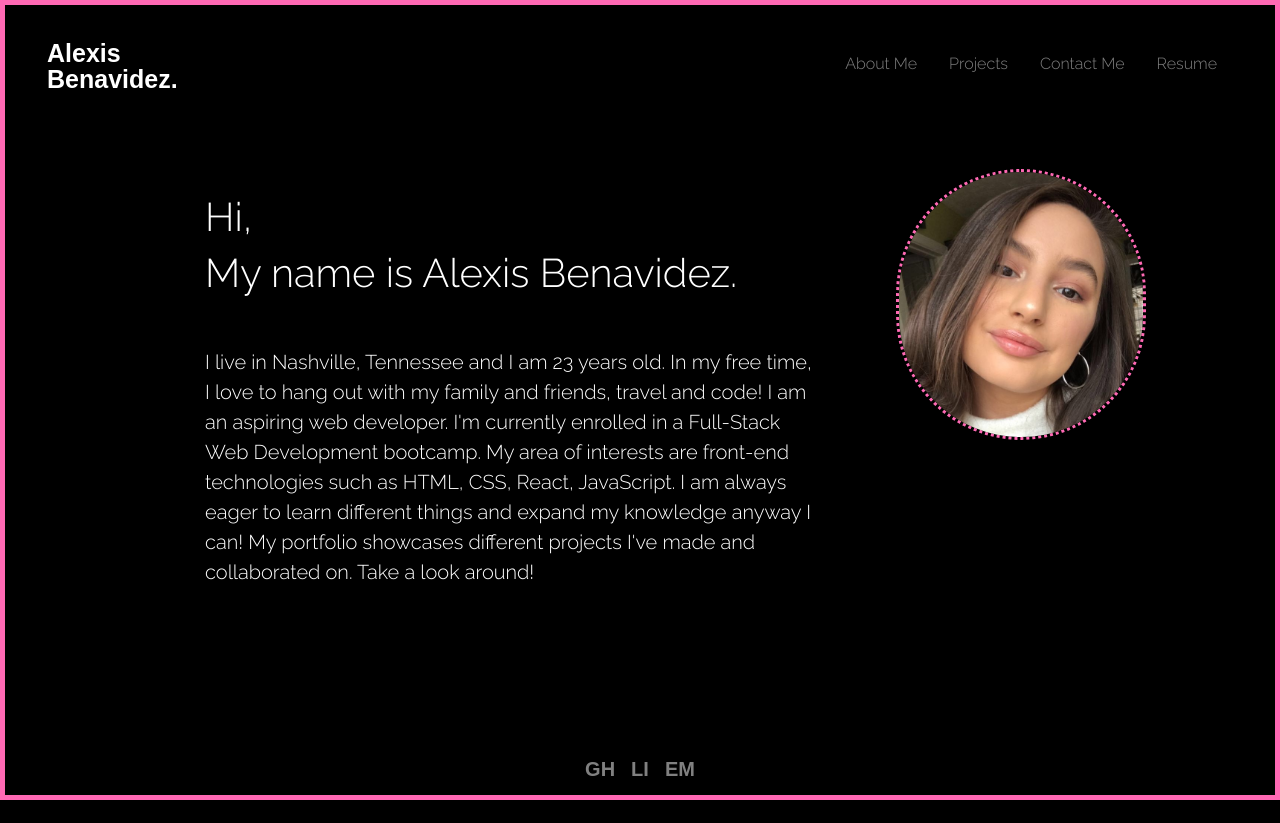
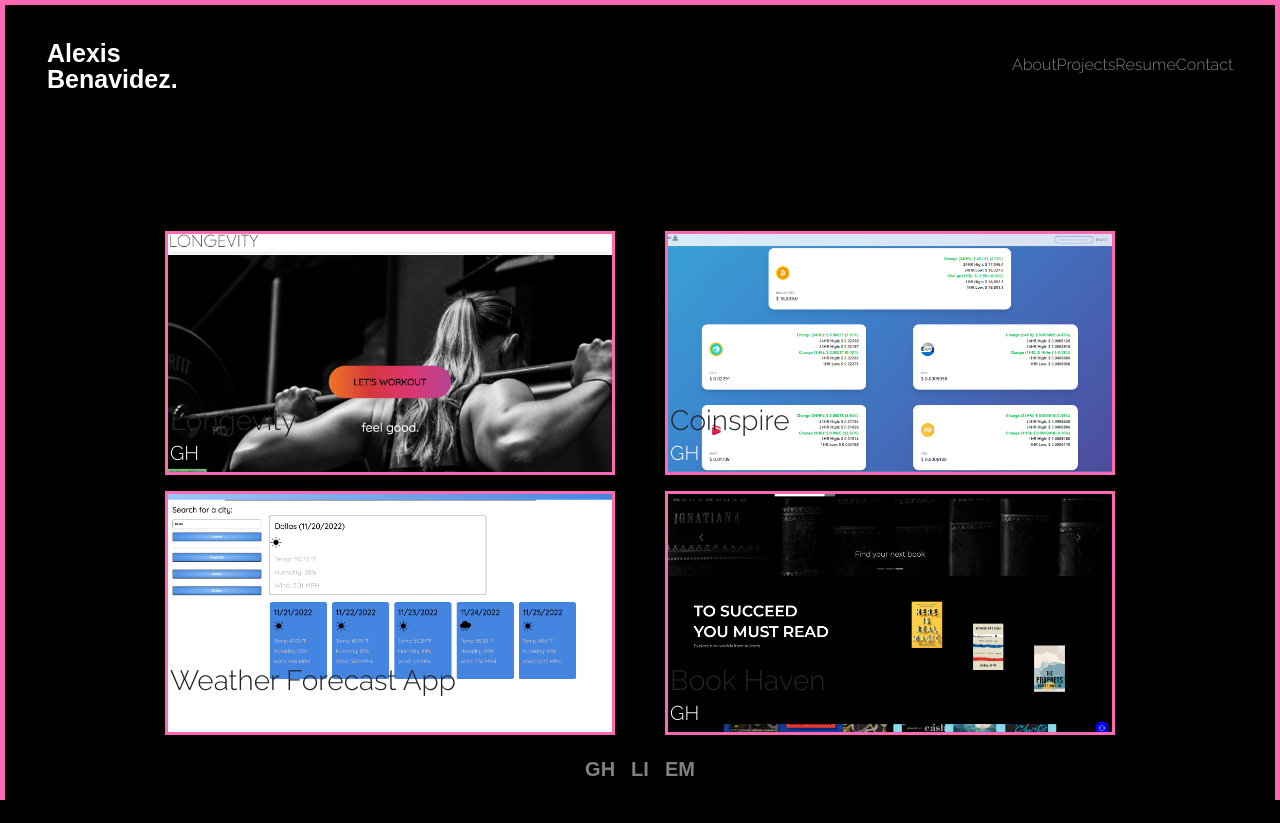
Before and after one commit to alexisbenavidez99/my_portfolio, a React (Create React App) app: page /projects in a window 1280 px wide. Before the commit the page ends 800 px from the top, so only its background shows below. Built offline with nearby package versions, Linux system fonts and the light colour scheme; a web font is replaced by a local one.

Commit message:
added react-router-dom and navigation

```diff
--- a/src/App.css
+++ b/src/App.css
@@ -128,8 +128,7 @@ label,
 }
 
 .work-container img {
-    filter: brightness(80%);
-    border: 2px solid hotpink;
+    border: 3px solid hotpink;
     width: 100%;
     height: 100%;
     object-fit: cover;
@@ -137,7 +136,7 @@ label,
 }
 
 .work-container img:hover {
-    filter: brightness(100%);
+    box-shadow: 0 0 30px rgba(255, 4, 167, 0.877);
 }
 
 .work-container p {
--- a/src/App.js
+++ b/src/App.js
@@ -1,6 +1,19 @@
 import React from "react";
-import PortfolioContainer from "./components/PortfolioContainer";
+import Navbar from "./components/NavTabs";
+import Footer from "./components/Footer";
+import { BrowserRouter as Router } from "react-router-dom";
+import AnimatedRoutes from "./components/AnimatedRoutes";
 
-const App = () => <PortfolioContainer />;
+function App() {
+    return (
+        <div className="App">
+            <Router>
+                <Navbar />
+                <AnimatedRoutes />
+                <Footer />
+            </Router>
+        </div>
+    )
+}
 
 export default App;
--- /dev/null
+++ b/src/components/AnimatedRoutes.js
@@ -0,0 +1,25 @@
+import React from "react";
+import { Route, Routes, useLocation } from "react-router-dom";
+import About from "./pages/About";
+import Projects from "./pages/Projects";
+import Resume from "./pages/Resume";
+import Contact from "./pages/Contact";
+
+import { AnimatePresence } from 'framer-motion';
+
+function AnimatedRoutes() {
+    const location = useLocation();
+
+    return (
+        <AnimatePresence>
+            <Routes location={location} key={location.pathname}>
+                <Route path="/about" element={<About />} />
+                <Route path="/projects" element={<Projects />} />
+                <Route path="/resume" element={<Resume />} />
+                <Route path="/contact" element={<Contact />} />
+            </Routes>
+        </AnimatePresence>
+    );
+}
+
+export default AnimatedRoutes;
--- a/src/components/NavTabs.js
+++ b/src/components/NavTabs.js
@@ -1,6 +1,7 @@
 import React from 'react';
+import { Link } from "react-router-dom";
 
-export default function NavTabs({ currentPage, handlePageChange }) {
+export default function NavTabs() {
     return (
         <div>
             <nav className="navbar navbar-expand-lg navbar-dark bg-black">
@@ -15,36 +16,16 @@ export default function NavTabs({ currentPage, handlePageChange }) {
                     <div className="collapse navbar-collapse justify-content-end" id="navbarNav">
                         <ul className="nav">
                             <li className="nav-item">
-                                <a
-                                    className={currentPage === 'About' ? 'nav-link active' : 'nav-link'}
-                                    href="#about-me"
-                                    onClick={() => handlePageChange('About')}
-                                >About Me
-                                </a>
+                                <Link to="/about"> About </Link>
                             </li>
                             <li className="nav-item">
-                                <a
-                                    className={currentPage === 'Projects' ? 'nav-link active' : 'nav-link'}
-                                    href="#projects"
-                                    onClick={() => handlePageChange('Projects')}
-                                >Projects
-                                </a>
+                            <Link to="/projects"> Projects </Link>
                             </li>
                             <li className="nav-item">
-                                <a
-                                    className={currentPage === 'Contact' ? 'nav-link active' : 'nav-link'}
-                                    href="#contact"
-                                    onClick={() => handlePageChange('Contact')}
-                                >Contact Me
-                                </a>
+                            <Link to="/resume"> Resume </Link>
                             </li>
                             <li className="nav-item">
-                                <a
-                                    className={currentPage === 'Resume' ? 'nav-link active' : 'nav-link'}
-                                    href="#resume"
-                                    onClick={() => handlePageChange('Resume')}
-                                >Resume
-                                </a>
+                            <Link to="/contact"> Contact </Link>
                             </li>
                         </ul>
                     </div>
--- a/src/components/PortfolioContainer.js
+++ b/src/components/PortfolioContainer.js
@@ -28,7 +28,7 @@ export default function PortfolioContainer() {
 
     return (
         <div>
-            <NavTabs currentPage={currentPage} handlePageChange={handlePageChange} />
+            <NavTabs currentPage={currentPage} handlePageChange={handlePageChange}/>
             <Footer currentPage={currentPage} />
             {renderPage()}
         </div>
--- a/src/index.js
+++ b/src/index.js
@@ -1,7 +1,8 @@
 import React from 'react';
-import ReactDOM from 'react-dom';
+import { createRoot } from 'react-dom/client';
 import 'bootstrap/dist/css/bootstrap.min.css';
 import App from './App';
 import './App.css';
 
-ReactDOM.render(<App />, document.getElementById('root'));
+const root = createRoot(document.getElementById('root'))
+root.render(<App />);
```
Also changed, not shown: package.json (+6 -4 lines), 1 other file (tests, documents, lock files or other folders).
